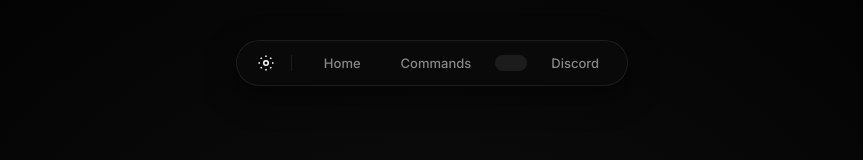
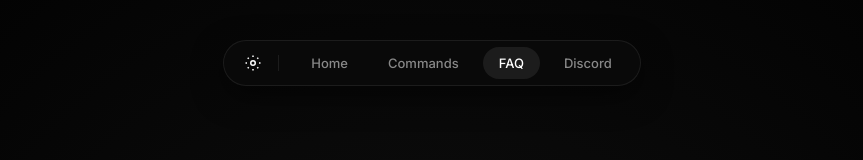
Before and after one commit to AC447724/Percs-Commands, a plain HTML site: page bot/faq/index.html in a window 1280 px wide. Shown: the top 160 px of the page, without its empty margins (208-1071 px from the left). Drawn offline with Linux system fonts and the light colour scheme.

Commit message:
Update index.html

```diff
--- a/bot/faq/index.html
+++ b/bot/faq/index.html
@@ -180,7 +180,7 @@
             <div class="nav-divider"></div>
             <a href="https://percs.fun/bot">Home</a>
             <a href="commands">Commands</a>
-            <a href="#" class="active"></a>
+            <a href="#" class="active">FAQ</a>
             <a href="https://discord.gg/dAHEdfkDzX">Discord</a>
         </div>
     </nav>
```
